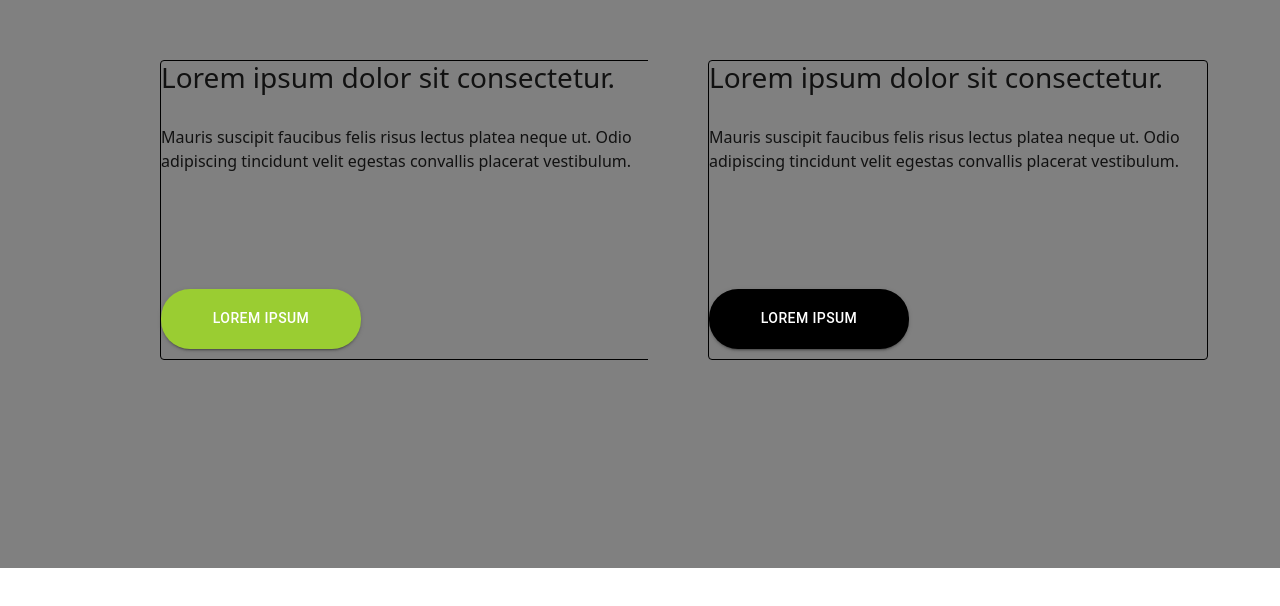
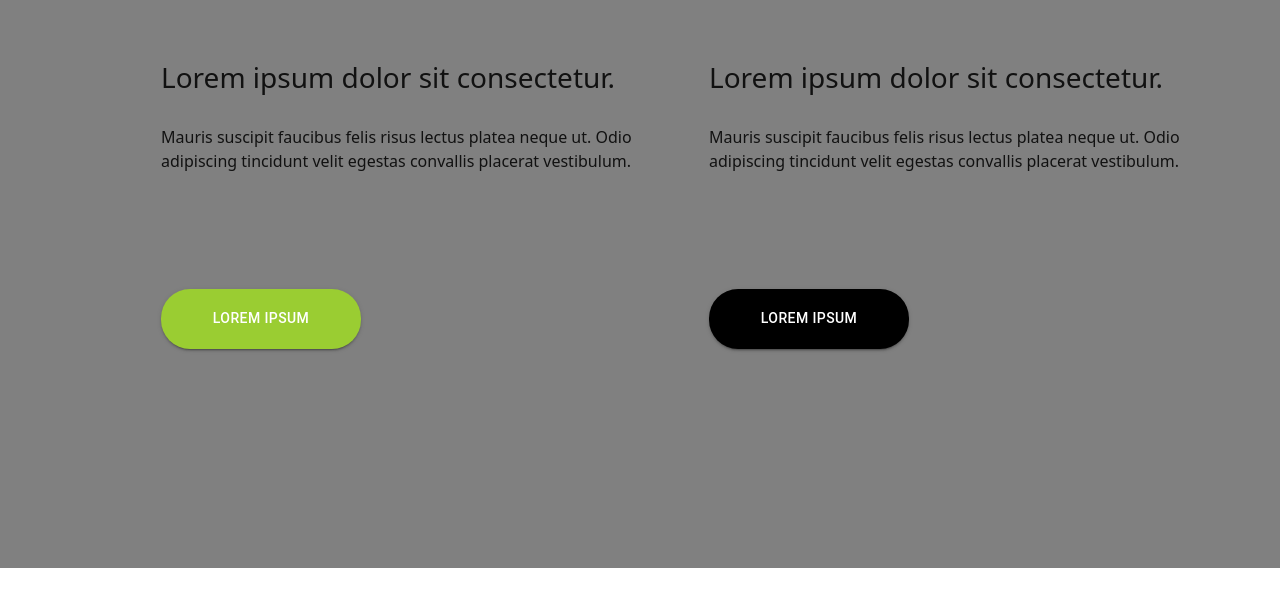
Before and after one commit to habte-selassie/Test_Project, a React (Create React App) app in the folder front/: page / in a window 1280 px wide. Shown: the part 140-746 px from the top of the page. Built offline with nearby package versions, Linux system fonts and the light colour scheme.

Commit message:
fix the margin of the body paper

```diff
--- a/front/src/web-components/Body.js
+++ b/front/src/web-components/Body.js
@@ -19,7 +19,7 @@ const Body = () => {
     >
 
     <div style={{marginLeft:'150px',width:'390px',height:'500px',marginTop:'200px',backgroundColor:'grey'}}>
-    <Paper variant="outlined" style={{marginLeft:'10px',width:'500px',height:'300px',border:'1px solid black',backgroundColor:'gray'}}>
+    <Paper variant="outlined" style={{marginLeft:'10px',width:'500px',height:'300px',border:'1px solid grey',backgroundColor:'gray'}}>
       <h3> Lorem ipsum dolor sit consectetur.</h3>
 
       <p style={{marginTop:'30px'}}>Mauris suscipit faucibus felis risus lectus platea neque ut.
@@ -29,7 +29,7 @@ const Body = () => {
     </div>
 
     <div style={{marginLeft:'100px',width:'390px',height:'500px',marginTop:'200px',backgroundColor:'grey'}}>
-    <Paper variant="outlined" style={{marginLeft:'60px',width:'500px',height:'300px',border:'1px solid black',backgroundColor:'gray'}}>
+    <Paper variant="outlined" style={{marginLeft:'60px',width:'500px',height:'300px',border:'1px solid grey',backgroundColor:'gray'}}>
       <h3> Lorem ipsum dolor sit consectetur.</h3>
 
       <p style={{marginTop:'30px'}}>Mauris suscipit faucibus felis risus lectus platea neque ut.
```
